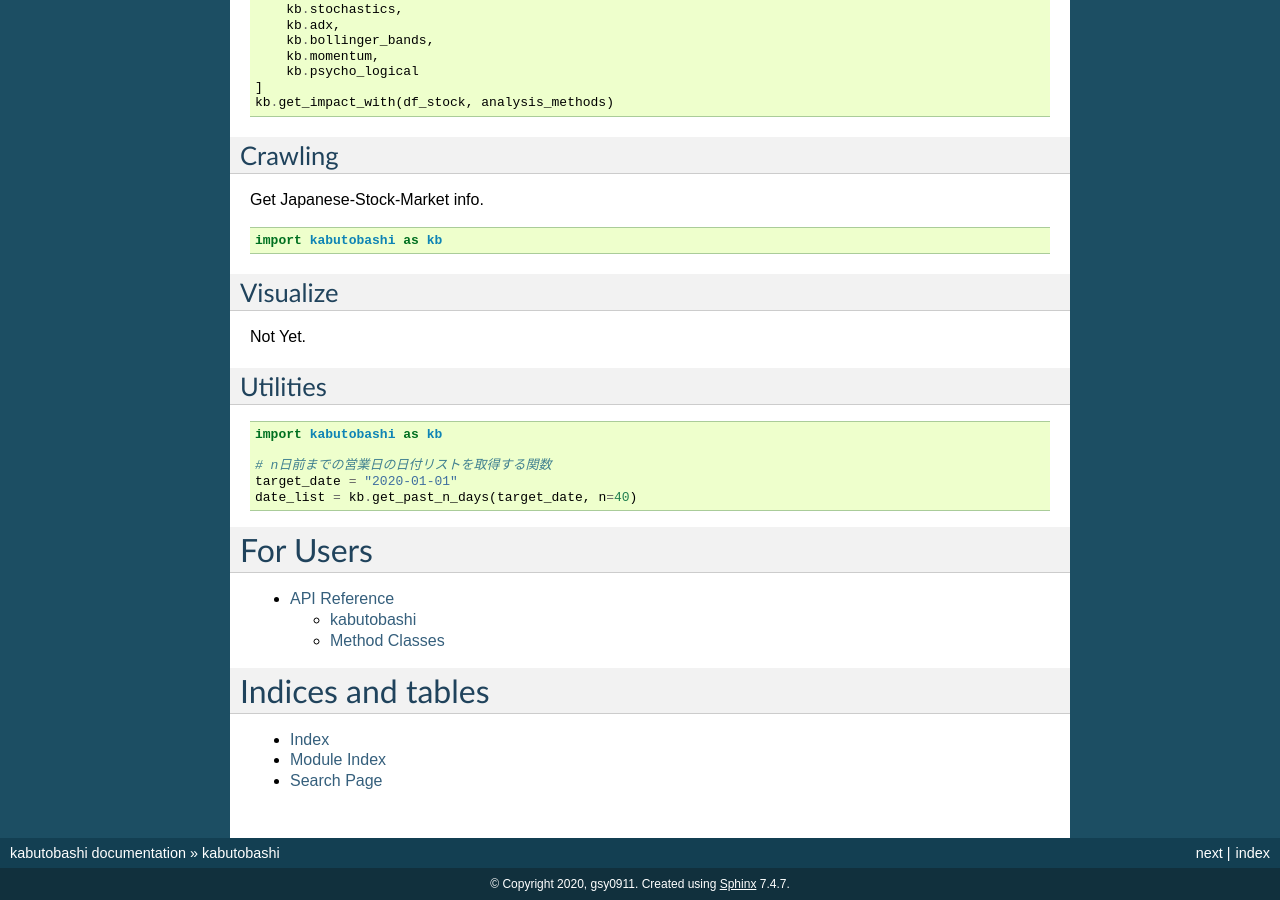
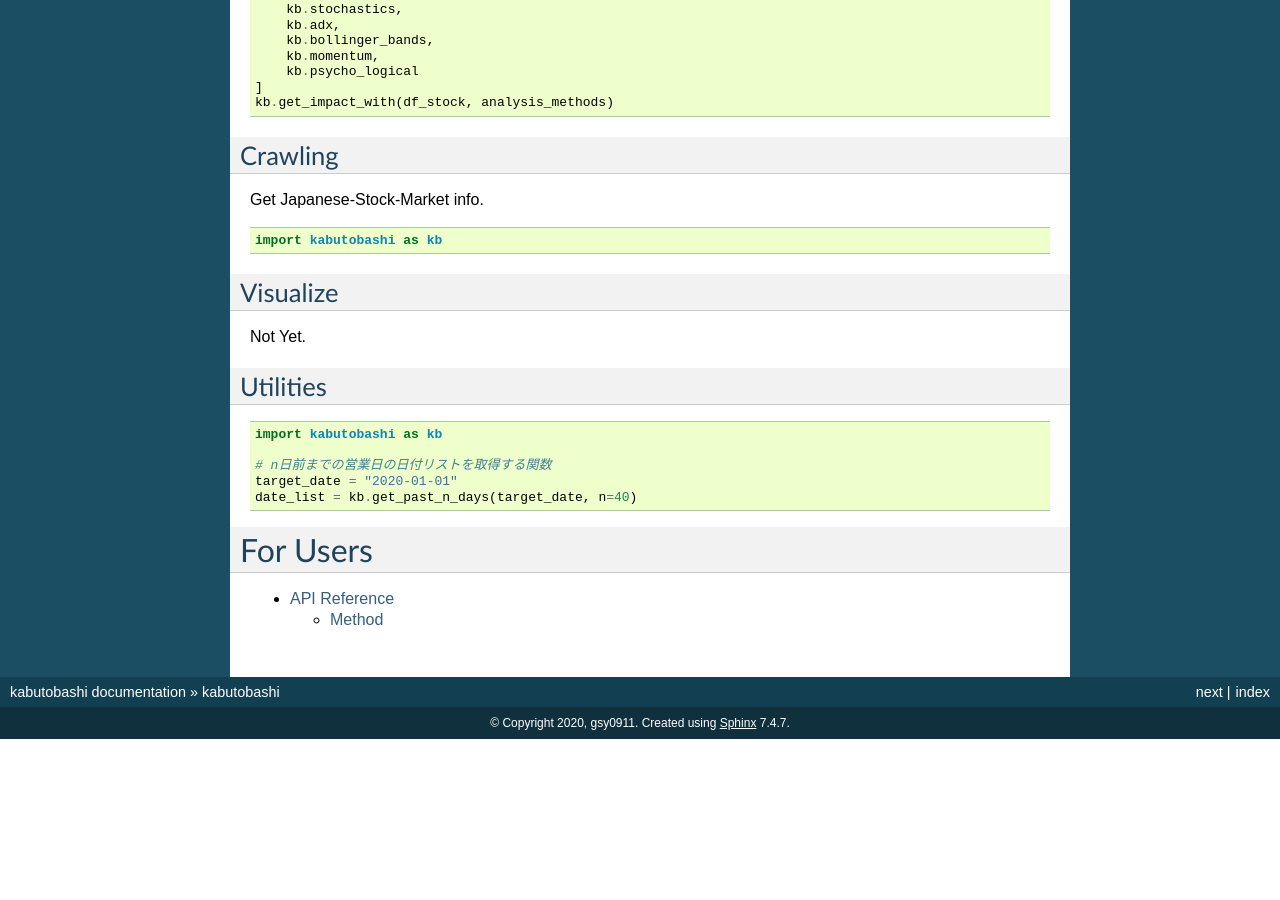
Before and after one commit to gsy0911/kabutobashi, a Sphinx documentation site: the page built from docs/index.rst, in a window 1280 px wide and 900 px high, scrolled down 769 px. Built offline with Sphinx 7.4.7, drawn with Linux system fonts in a browser that asks for light colours; after the commit the page ends 1508 px from its top, so only the background shows below that.

Commit message:
#54 remove unused contents

```diff
--- a/docs/index.rst
+++ b/docs/index.rst
@@ -110,11 +110,3 @@ For Users
    :maxdepth: 2
 
    sources/api
-
-
-Indices and tables
-==================
-
-* :ref:`genindex`
-* :ref:`modindex`
-* :ref:`search`
--- a/docs/sources/api.rst
+++ b/docs/sources/api.rst
@@ -1,11 +1,8 @@
 API Reference
 =============
 
-kabutobashi
------------
-
-Method Classes
---------------
+Method
+------
 
 .. automodule:: kabutobashi.domain.method
    :members:
```
